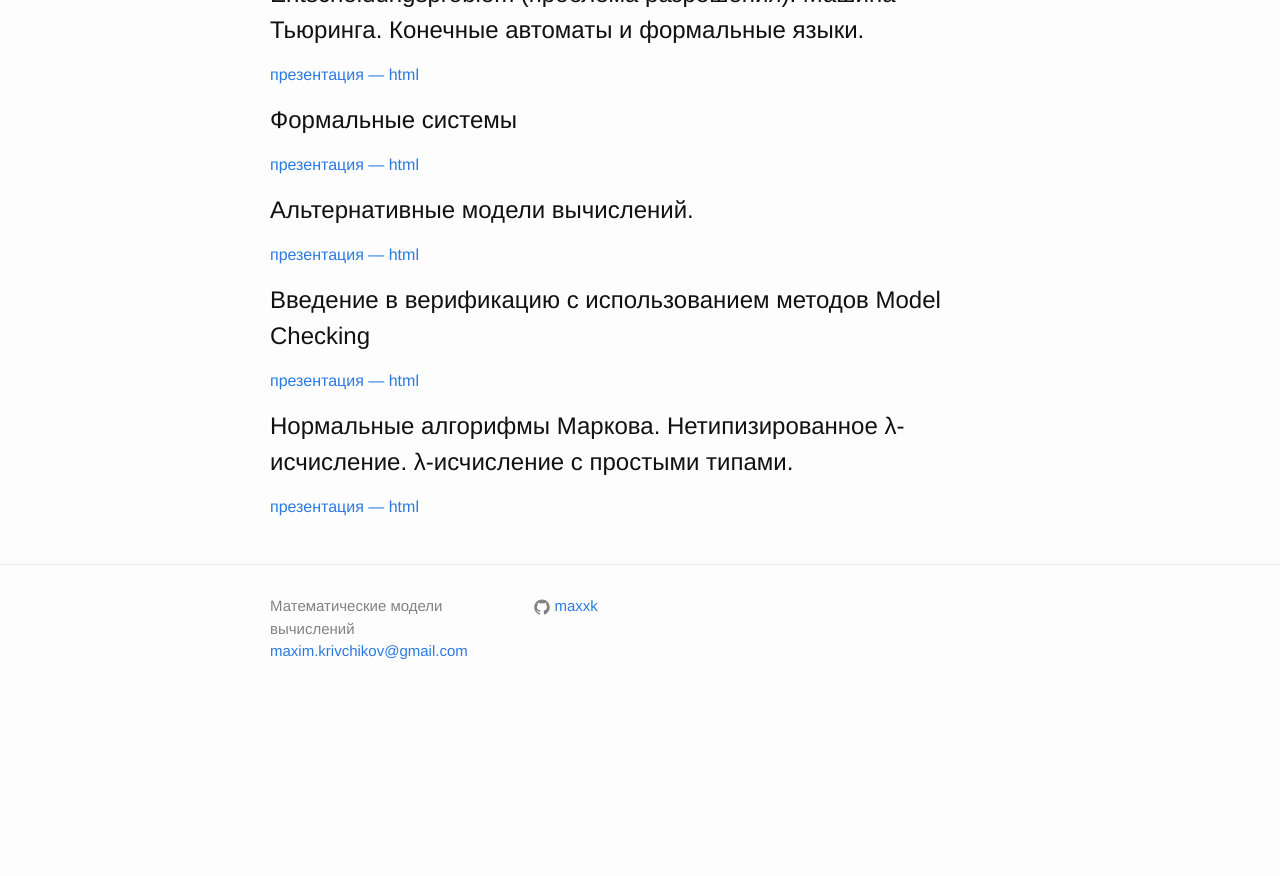
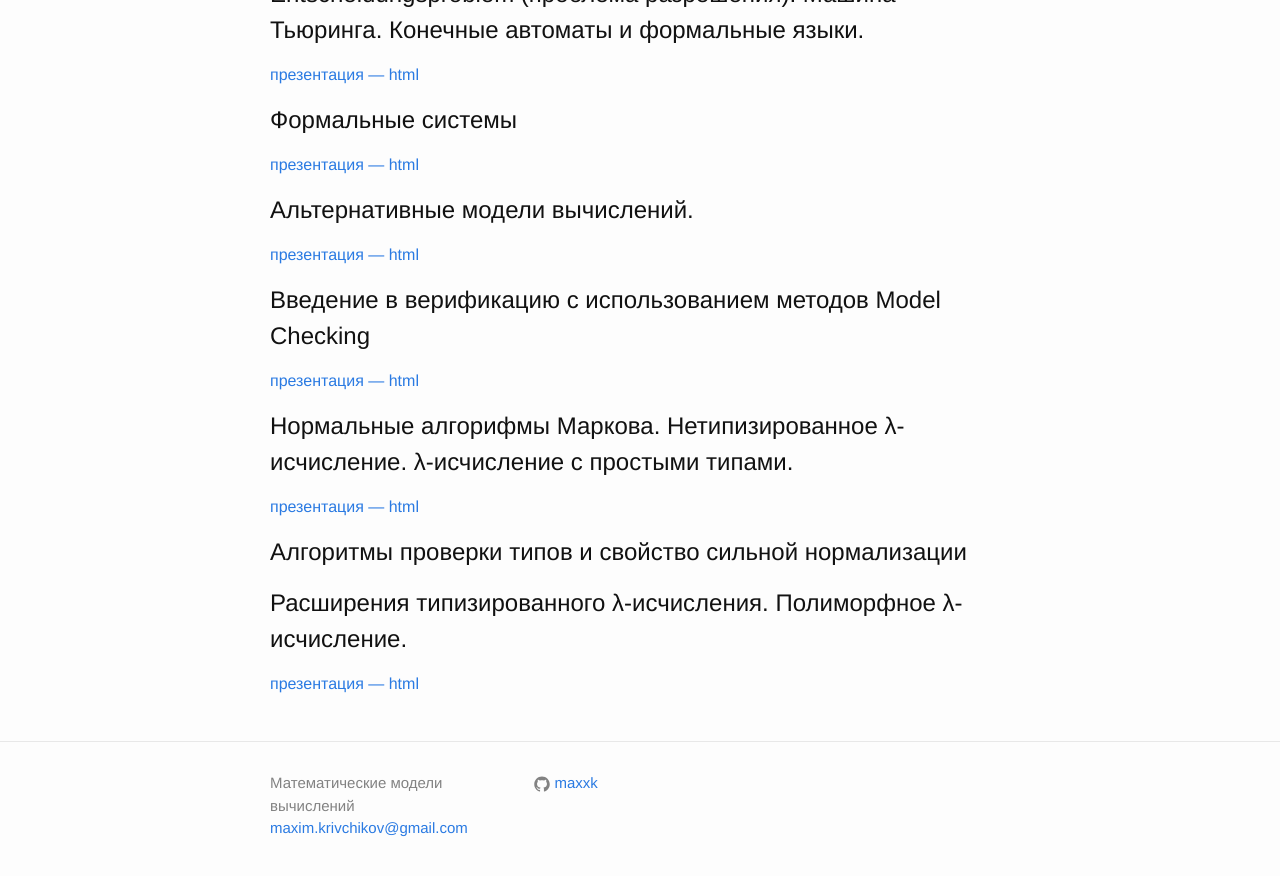
Before and after one commit to maxxk/formal-models, a Jekyll site: the page built from index.md, in a window 1280 px wide and 900 px high, scrolled down 734 px. Shown: the top 876 px of the window. Built offline with Jekyll 4.4.1, drawn with Linux system fonts in a browser that asks for light colours; our own code applies the rules of GitHub Pages for plain Markdown files; before the commit the page ends 1457 px from its top, so only the background shows below that; some of the changed lines change nothing that is shown.

Commit message:
07+ Lambda cube

```diff
--- a/index.md
+++ b/index.md
@@ -60,15 +60,13 @@ layout: default
 
 [презентация — html](presentations/06-Markov-Refal-Lambda-calculus.html)
 
-<!--
+## Алгоритмы проверки типов и свойство сильной нормализации
 
-## Алгоритмы проверки типов и свойстов сильной нормализации? (8.11)
-
-## Расширения типизированного λ-исчисления. Полиморфное λ-исчисление. (15.11)
+## Расширения типизированного λ-исчисления. Полиморфное λ-исчисление.
 
 [презентация — html](presentations/06-Lambda-cube.html)
 
-
+<!--
 ## Расширения типизированного λ-исчисления. Конструкторы типов и зависимые типы. (22.11)
 
 [презентация — html](presentations/07-Dependent-types.html)
```
